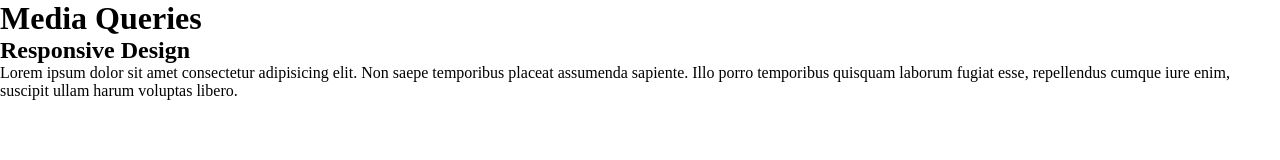
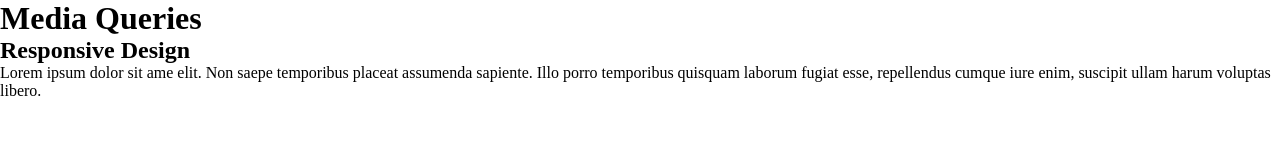
Before and after one commit to Praveenkrish712/Emimal-main, a plain HTML site: page index.html in a window 1280 px wide. Drawn offline with Linux system fonts and the light colour scheme.

```diff
--- a/index.html
+++ b/index.html
@@ -187,7 +187,7 @@
     <!-- <div class="square2"></div> -->
      <h1>Media Queries</h1>
      <h2>Responsive Design</h2>
-     <p>Lorem ipsum dolor sit amet consectetur adipisicing elit. Non saepe temporibus placeat assumenda sapiente. Illo porro temporibus quisquam laborum fugiat esse, repellendus cumque iure enim, suscipit ullam harum voluptas libero.</p>
+     <p>Lorem ipsum dolor sit ame elit. Non saepe temporibus placeat assumenda sapiente. Illo porro temporibus quisquam laborum fugiat esse, repellendus cumque iure enim, suscipit ullam harum voluptas libero.</p>
 
 </body>
 </html>
```
